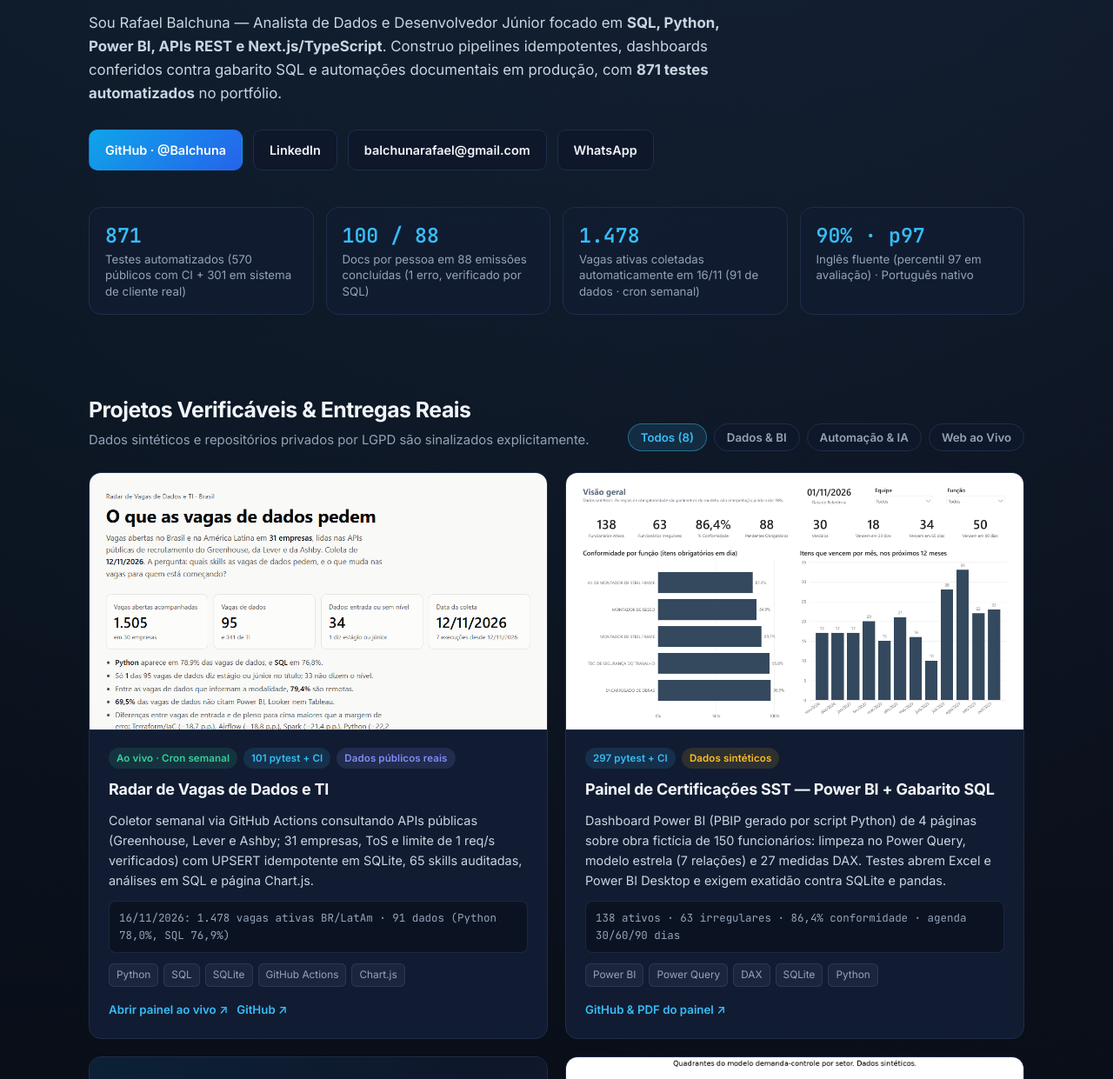
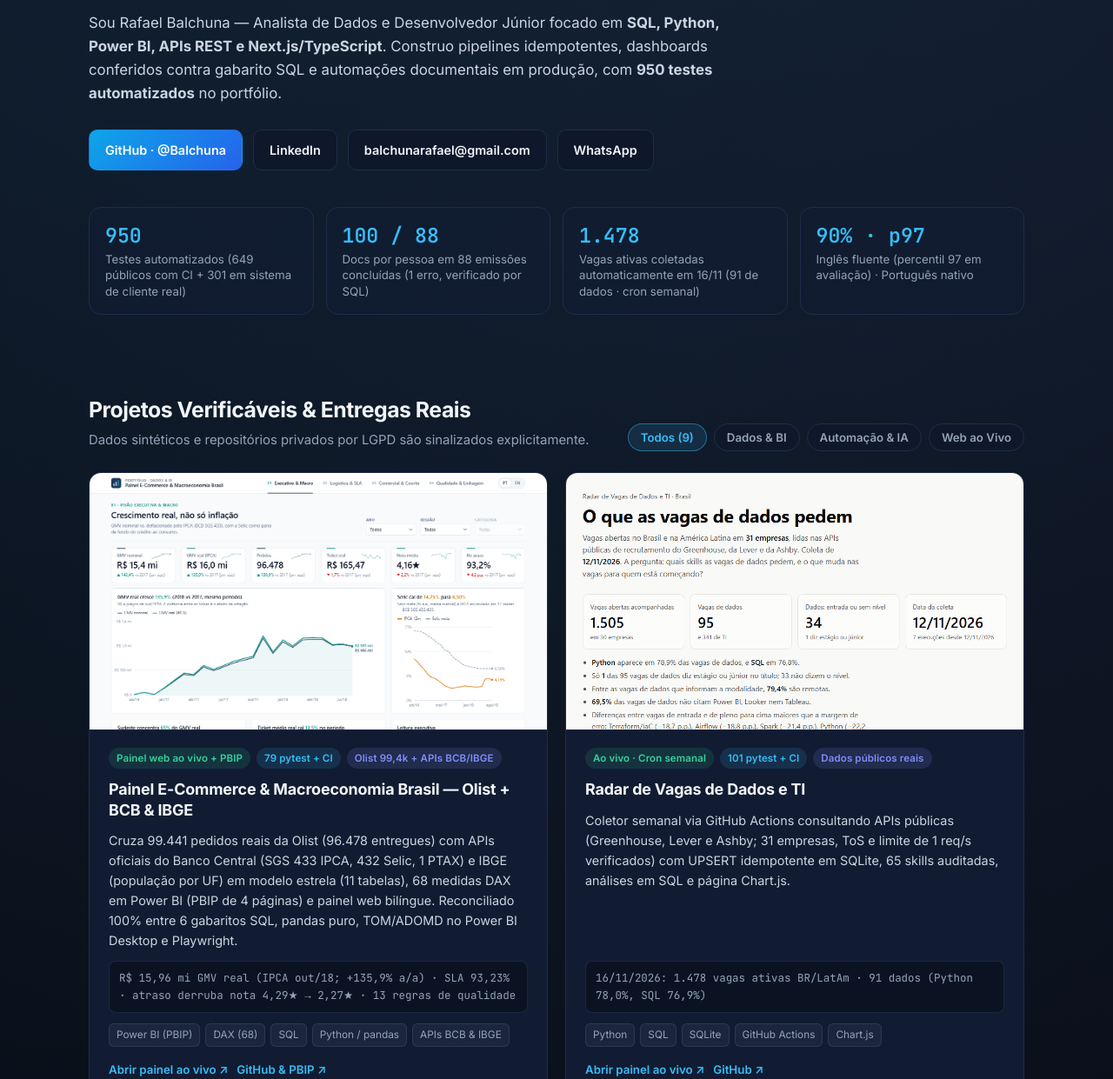
Before and after one commit to Balchuna/Balchuna.github.io, a plain HTML site: page index.html in a window 1280 px wide. Shown: the part 299-1540 px from the top of the page at 87% size. Drawn offline with Linux system fonts and the light colour scheme.

Commit message:
Feature Painel E-Commerce & Macroeconomia Brasil (#1 card, screenshot, 950 total tests)

```diff
--- a/index.html
+++ b/index.html
@@ -4,7 +4,7 @@
   <meta charset="UTF-8" />
   <meta name="viewport" content="width=device-width, initial-scale=1.0" />
   <title>Rafael Balchuna — Dados, BI, Automação &amp; Engenharia Web</title>
-  <meta name="description" content="Portfólio técnico de Rafael Balchuna: Análise de Dados, SQL, Python, Power BI, Automação de Processos, APIs REST e Next.js/TypeScript. 871 testes automatizados." />
+  <meta name="description" content="Portfólio técnico de Rafael Balchuna: Análise de Dados, SQL, Python, Power BI, Automação de Processos, APIs REST e Next.js/TypeScript. 950 testes automatizados." />
   <link rel="preconnect" href="https://fonts.googleapis.com" />
   <link rel="preconnect" href="https://fonts.gstatic.com" crossorigin />
   <link href="https://fonts.googleapis.com/css2?family=Inter:wght@400;500;600;700;800&family=JetBrains+Mono:wght@400;500;600&display=swap" rel="stylesheet" />
@@ -479,10 +479,10 @@
         <h1 class="en">Data, BI &amp; Automation backed by <span>code-verified data quality</span>.</h1>
 
         <p class="hero-sub pt">
-          Sou Rafael Balchuna — Analista de Dados e Desenvolvedor Júnior focado em <strong>SQL, Python, Power BI, APIs REST e Next.js/TypeScript</strong>. Construo pipelines idempotentes, dashboards conferidos contra gabarito SQL e automações documentais em produção, com <strong>871 testes automatizados</strong> no portfólio.
+          Sou Rafael Balchuna — Analista de Dados e Desenvolvedor Júnior focado em <strong>SQL, Python, Power BI, APIs REST e Next.js/TypeScript</strong>. Construo pipelines idempotentes, dashboards conferidos contra gabarito SQL e automações documentais em produção, com <strong>950 testes automatizados</strong> no portfólio.
         </p>
         <p class="hero-sub en">
-          I'm Rafael Balchuna — a Junior Data Analyst &amp; Python Automation Developer focused on <strong>SQL, Python, Power BI, REST APIs, and Next.js/TypeScript</strong>. I build idempotent pipelines, SQL-verified BI dashboards, and production document automation backed by <strong>871 automated tests</strong>.
+          I'm Rafael Balchuna — a Junior Data Analyst &amp; Python Automation Developer focused on <strong>SQL, Python, Power BI, REST APIs, and Next.js/TypeScript</strong>. I build idempotent pipelines, SQL-verified BI dashboards, and production document automation backed by <strong>950 automated tests</strong>.
         </p>
 
         <div class="cta-row">
@@ -494,9 +494,9 @@
 
         <div class="metrics">
           <div class="metric-card">
-            <div class="metric-val">871</div>
-            <div class="metric-label pt">Testes automatizados (570 públicos com CI + 301 em sistema de cliente real)</div>
-            <div class="metric-label en">Automated tests (570 public with CI + 301 on a real client system)</div>
+            <div class="metric-val">950</div>
+            <div class="metric-label pt">Testes automatizados (649 públicos com CI + 301 em sistema de cliente real)</div>
+            <div class="metric-label en">Automated tests (649 public with CI + 301 on a real client system)</div>
           </div>
           <div class="metric-card">
             <div class="metric-val">100 / 88</div>
@@ -527,7 +527,7 @@
             <p class="sec-sub en">Synthetic datasets and privacy-restricted client systems are labeled transparently.</p>
           </div>
           <div class="filters" role="group" aria-label="Filtrar projetos">
-            <button type="button" class="filter-btn active" data-filter="all"><span class="pt">Todos (8)</span><span class="en">All (8)</span></button>
+            <button type="button" class="filter-btn active" data-filter="all"><span class="pt">Todos (9)</span><span class="en">All (9)</span></button>
             <button type="button" class="filter-btn" data-filter="dados"><span class="pt">Dados &amp; BI</span><span class="en">Data &amp; BI</span></button>
             <button type="button" class="filter-btn" data-filter="automacao"><span class="pt">Automação &amp; IA</span><span class="en">Automation &amp; AI</span></button>
             <button type="button" class="filter-btn" data-filter="web"><span class="pt">Web ao Vivo</span><span class="en">Live Web</span></button>
@@ -535,7 +535,32 @@
         </div>
 
         <div class="grid">
-          <!-- 1. Radar de Vagas -->
+          <!-- 1. Painel E-Commerce & Macroeconomia Brasil -->
+          <article class="card" data-cats="dados web">
+            <div class="card-media">
+              <img src="assets/img/painel-ecommerce.png" alt="Painel E-Commerce &amp; Macroeconomia Brasil — Olist + Banco Central &amp; IBGE" loading="lazy" />
+            </div>
+            <div class="card-body">
+              <div class="badges">
+                <span class="badge b-green"><span class="pt">Painel web ao vivo + PBIP</span><span class="en">Live Web + Power BI PBIP</span></span>
+                <span class="badge b-blue">79 pytest + CI</span>
+                <span class="badge b-indigo"><span class="pt">Olist 99,4k + APIs BCB/IBGE</span><span class="en">Real Olist 99.4k + BCB/IBGE APIs</span></span>
+              </div>
+              <h3><span class="pt">Painel E-Commerce &amp; Macroeconomia Brasil — Olist + BCB &amp; IBGE</span><span class="en">Brazilian E-Commerce &amp; Macroeconomics Dashboard — Olist + BCB &amp; IBGE</span></h3>
+              <p class="pt">Cruza 99.441 pedidos reais da Olist (96.478 entregues) com APIs oficiais do Banco Central (SGS 433 IPCA, 432 Selic, 1 PTAX) e IBGE (população por UF) em modelo estrela (11 tabelas), 68 medidas DAX em Power BI (PBIP de 4 páginas) e painel web bilíngue. Reconciliado 100% entre 6 gabaritos SQL, pandas puro, TOM/ADOMD no Power BI Desktop e Playwright.</p>
+              <p class="en">Joins 99,441 real Olist orders (96,478 delivered) with official Brazilian Central Bank (SGS 433 IPCA deflator, 432 Selic, 1 USD PTAX) and IBGE state population APIs into an 11-table star schema, 4-page Power BI PBIP (68 DAX measures), and bilingual web dashboard — reconciled 100% across SQL, pandas, Power BI TOM/DAX, and Playwright.</p>
+              <div class="card-proof">R$ 15,96 mi GMV real (IPCA out/18; +135,9% a/a) · SLA 93,23% · atraso derruba nota 4,29★ → 2,27★ · 13 regras de qualidade</div>
+              <div class="tags">
+                <span class="tag">Power BI (PBIP)</span><span class="tag">DAX (68)</span><span class="tag">SQL</span><span class="tag">Python / pandas</span><span class="tag">APIs BCB &amp; IBGE</span>
+              </div>
+              <div class="card-actions">
+                <a class="link-pill" href="https://balchuna.github.io/painel-ecommerce-macro-br/" target="_blank" rel="noopener"><span class="pt">Abrir painel ao vivo ↗</span><span class="en">Open live dashboard ↗</span></a>
+                <a class="link-pill" href="https://github.com/Balchuna/painel-ecommerce-macro-br" target="_blank" rel="noopener">GitHub &amp; PBIP ↗</a>
+              </div>
+            </div>
+          </article>
+
+          <!-- 2. Radar de Vagas -->
           <article class="card" data-cats="dados automacao">
             <div class="card-media">
               <img src="assets/img/radar.png" alt="Radar de Vagas de Dados e TI — painel ao vivo" loading="lazy" />
```
Also changed, not shown: assets/img/painel-ecommerce.png (added).
